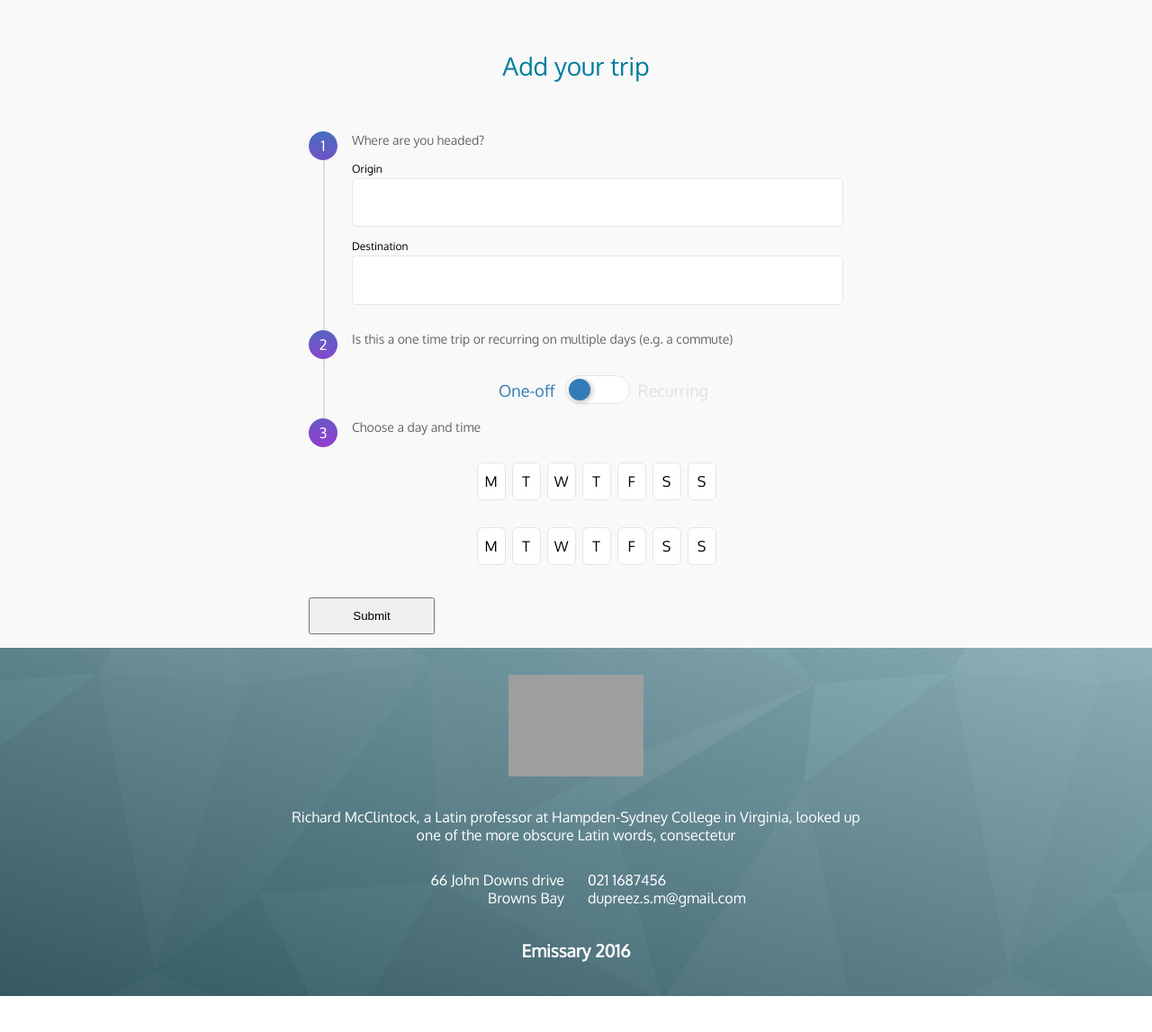
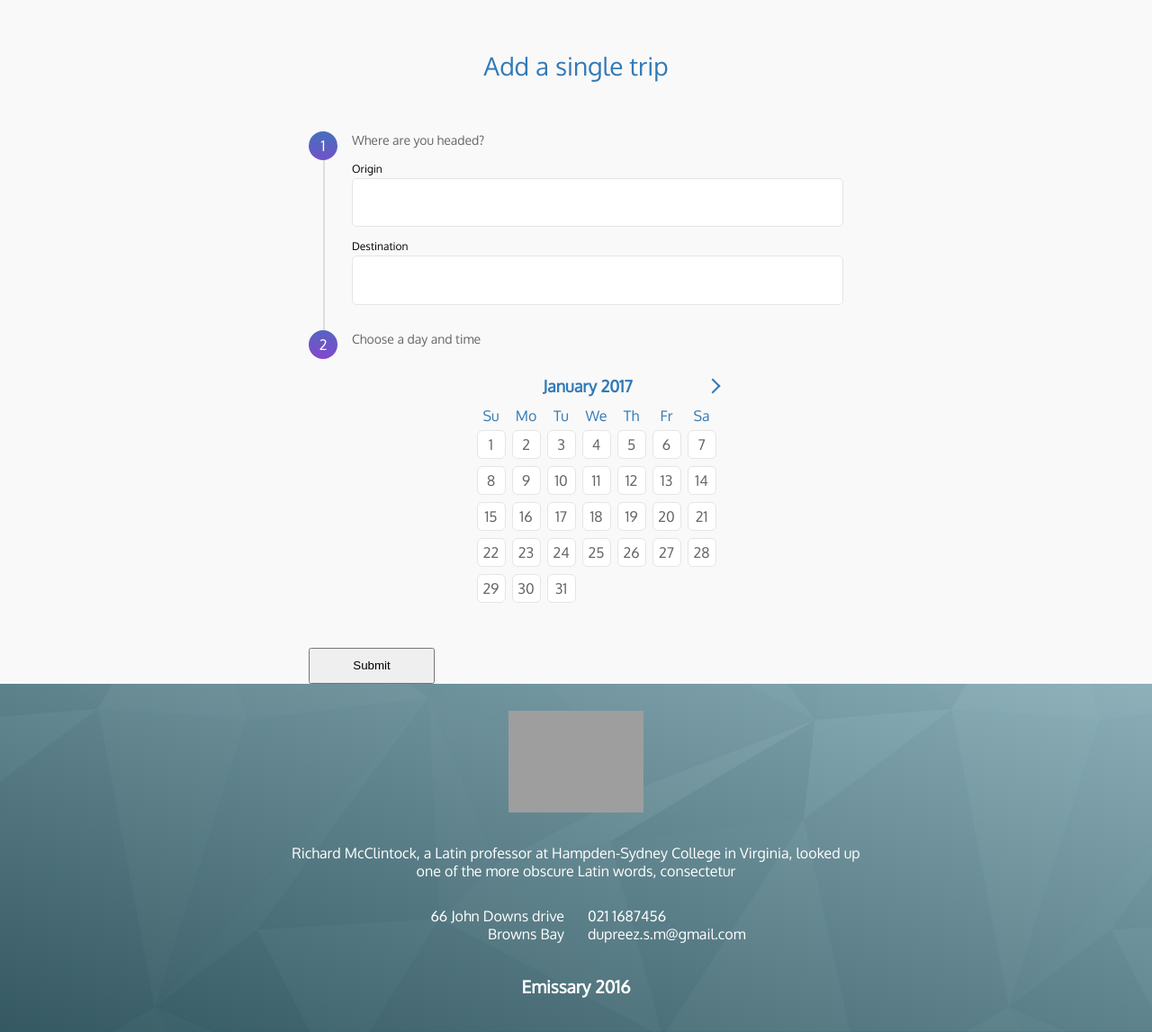
Before and after one commit to SDupZ/emissary, a Django app: page /create-trip/ in a window 1280 px wide. Shown: the part 101-1248 px from the top of the page at 90% size. Before the commit the page ends 1208 px from the top, so only its background shows below. Run offline with Django 3.2, Linux system fonts and the light colour scheme; grey boxes are pictures that could not be loaded.

Commit message:
Added simple calendar view

```diff
--- a/static/css/main.css
+++ b/static/css/main.css
@@ -2461,6 +2461,34 @@ body {
 
 .container--thin {
   max-width: 594px; }
+
+.left-arrow, .right-arrow {
+  border-bottom: 2px solid #337ab7;
+  border-left: 2px solid #337ab7;
+  height: 10px;
+  width: 10px;
+  display: inline-block; }
+  .left-arrow:before, .right-arrow:before {
+    content: " ";
+    position: absolute;
+    z-index: -1;
+    top: -10px;
+    left: -14px;
+    right: 0px;
+    bottom: 0px;
+    width: 30px;
+    border: 2px solid #337ab7;
+    border-radius: 20px;
+    height: 30px;
+    opacity: 0; }
+  .left-arrow:hover:before, .right-arrow:hover:before {
+    opacity: 1; }
+
+.left-arrow {
+  transform: rotate(45deg); }
+
+.right-arrow {
+  transform: rotate(-135deg); }
 
 .list--ordered {
   list-style-type: none;
@@ -2525,7 +2553,7 @@ h1 {
   font-size: 28px;
   font-weight: 400;
   line-height: 36px;
-  color: #017C9D;
+  color: #337ab7;
   margin: 55px auto; }
 
 .heading__content {
@@ -3023,6 +3051,61 @@ input:checked + .toggle {
   background: #337ab7;
   color: white; }
 
+.calendar__wrapper {
+  width: 309px;
+  margin: 30px auto; }
+
+.calendar__heading-row {
+  margin: 10px 20px 0px 10px;
+  text-align: center;
+  color: #337ab7;
+  font-weight: bold;
+  font-size: 18px;
+  display: flex;
+  justify-content: space-between;
+  align-items: center; }
+
+.calendar__weekday-heading-row {
+  margin: 0px 20px;
+  display: inline-block; }
+
+.calendar__weekday-heading {
+  display: inline-block;
+  color: #337ab7;
+  height: 32px;
+  width: 32px;
+  margin-right: 3px;
+  line-height: 40px;
+  text-align: center; }
+
+.calendar__day-row {
+  margin: 4px 20px;
+  display: inline-block; }
+
+.calendar__day-row .weekday {
+  display: none !important; }
+
+.calendar__day-row .weekday + label {
+  display: inline-block;
+  border-radius: 6px;
+  background: white;
+  color: #666666;
+  height: 30px;
+  width: 30px;
+  margin-right: 3px;
+  line-height: 30px;
+  text-align: center;
+  cursor: pointer;
+  border: 1px solid #e5e5e5; }
+
+.calendar__day-row .weekday:checked + label {
+  background: #337ab7;
+  color: white; }
+
+.placeholder {
+  opacity: 0;
+  cursor: default; }
+
 .hide {
   opacity: 0; }
 
--- /dev/null
+++ b/static/js/src/handleCalendar.js
@@ -0,0 +1,48 @@
+function daysInMonth(month,year) {
+    return new Date(year, month + 1, 0).getDate();
+}
+
+var totalMonths = 10;
+
+var months = [ "January", "February", "March", "April", "May", "June",
+    "July", "August", "September", "October", "November", "December" ];
+
+var now = new Date();
+var currentYear = now.getFullYear();
+var currentMonth = now.getMonth();
+
+var timeData = [];
+for (var i = 0; i < totalMonths; i++){
+  var date;
+  if (currentMonth == 11) {
+    date = new Date(currentYear + i, 0, 1, 0, 0, 0, 0);
+  } else {
+    date = new Date(currentYear, now.getMonth() + i, 1, 0, 0, 0, 0);
+  }
+
+  var offset = date.getDay();
+  var days =  [];
+
+  for (var j = 0; j < offset; j++){
+    days.push({ id: 'id_offset' + j, dayOfMonth: "na", placeholder: true});
+  }
+  for (var k = 1; k <= daysInMonth(date.getMonth(), date.getFullYear()); k++) {
+    days.push({ id: 'id_' + date.getFullYear() + '_' + date.getMonth() + '_' + k, dayOfMonth: k, placeholder: false});
+  }
+
+  timeData.push({
+    year: date.getFullYear(),
+    month: months[date.getMonth()],
+    days: days,
+  });
+}
+
+var app = new Vue({
+  el: '#app',
+  data: {
+    daysPerRow: 7,
+    timeData: timeData,
+    currentMonth: 0,
+    totalMonths: totalMonths
+  }
+});
--- /dev/null
+++ b/static/sass/components/_arrows.scss
@@ -0,0 +1,35 @@
+%base-arrow {
+    border-bottom: 2px solid $primaryAccent;
+    border-left: 2px solid $primaryAccent;
+    height: 10px;
+    width: 10px;
+    display: inline-block;
+
+    &:before {
+        content: " ";
+        position: absolute;
+        z-index: -1;
+        top: -10px;
+        left: -14px;
+        right: 0px;
+        bottom: 0px;
+        width: 30px;
+        border: 2px solid $primaryAccent;
+        border-radius: 20px;
+        height: 30px;
+        opacity: 0;
+    }
+    &:hover:before {
+        opacity: 1;
+    }
+}
+
+.left-arrow {
+    @extend %base-arrow;
+    transform: rotate(45deg);
+}
+
+.right-arrow {
+    @extend %base-arrow;
+    transform: rotate(-135deg);
+}
--- /dev/null
+++ b/static/sass/components/_forms-calendar.scss
@@ -0,0 +1,63 @@
+.calendar__wrapper {
+    width: 309px;
+    margin: 30px auto;
+}
+
+.calendar__heading-row {
+    margin: 10px 20px 0px 10px;
+    text-align: center;
+    color: $primaryAccent;
+    font-weight: bold;
+    font-size: 18px;
+    display: flex;
+    justify-content: space-between;
+    align-items: center;
+}
+
+.calendar__weekday-heading-row {
+    margin: 0px 20px;
+    display: inline-block;
+}
+
+.calendar__weekday-heading {
+    display: inline-block;
+    color: $primaryAccent;
+    height: 32px;
+    width: 32px;
+    margin-right: 3px;
+    line-height: 40px;
+    text-align: center;
+}
+
+.calendar__day-row {
+    margin: 4px 20px;
+    display: inline-block;
+}
+
+.calendar__day-row  .weekday {
+    display: none!important;
+}
+
+.calendar__day-row  .weekday + label {
+  display: inline-block;
+  border-radius: 6px;
+  background: white;
+  color: $grey;
+  height: 30px;
+  width: 30px;
+  margin-right: 3px;
+  line-height: 30px;
+  text-align: center;
+  cursor: pointer;
+  border: 1px solid #e5e5e5;
+}
+
+.calendar__day-row  .weekday:checked + label {
+  background: $primaryAccent;
+  color: white;
+}
+
+.placeholder {
+    opacity: 0;
+    cursor: default;
+}
--- a/static/sass/components/_headings.scss
+++ b/static/sass/components/_headings.scss
@@ -7,7 +7,7 @@ h1 {
     font-size: 28px;
     font-weight: 400;
     line-height: 36px;
-    color: #017C9D;
+    color: $primaryAccent;
     margin: 55px auto;
 }
 
--- a/static/sass/main.scss
+++ b/static/sass/main.scss
@@ -11,6 +11,7 @@
 @import 'base/layout';
 
 // Components
+@import 'components/arrows';
 @import 'components/lists';
 @import 'components/headings';
 @import 'components/links';
@@ -27,6 +28,8 @@
 @import 'components/forms';
 @import 'components/forms-toggle';
 @import 'components/forms-day-picker';
+@import 'components/forms-calendar';
+
 
 //Helpers
 @import 'helpers/helpers';
--- a/templates/base.html
+++ b/templates/base.html
@@ -30,8 +30,14 @@
 
 
         <!-- Javascripts -->
+
+        <!-- Vendor -->
         <script type="text/javascript" src="/static/js/vendors/jquery-3.1.1.min.js"></script>
+        <script type="text/javascript" src="https://unpkg.com/vue/dist/vue.js"></script>
 
+        <!-- Source -->
         <script type="text/javascript" src="/static/js/src/handleMenu.js"></script>
+
+        {% block scripts %}{% endblock %}
     </body>
 </html>
--- a/templates/create-trip.html
+++ b/templates/create-trip.html
@@ -8,7 +8,7 @@
     <div class="page">
         <div class="container container--thin">
             <div class="heading__page">
-                Add your trip
+                Add a single trip
             </div>
 
             <form role="form" action="" method="post">
@@ -19,6 +19,8 @@
                         <p><label for="id_origin">Origin</label><input id="id_origin" maxlength="100" name="origin" type="text"></p>
                         <p><label for="id_destination">Destination</label><input id="id_destination" maxlength="100" name="destination" type="text"></p>
                     </li>
+
+                    {% comment %}
                     <li class="list__item">
                         <div class="heading__content">Is this a one time trip or recurring on multiple days (e.g. a commute)</div>
                         <div class="trip-frequency-wrapper">
@@ -31,46 +33,49 @@
                             </div>
                         </div>
                     </li>
-
+                    {% endcomment %}
+                    {% verbatim %}
                     <li class="list__item">
                         <div class="heading__content">Choose a day and time</div>
 
-                        <div class="weekDays-selector">
-                            <div class="trip-frequency-wrapper">
-                                <input type="checkbox" id="weekday-mon" class="weekday" />
-                                <label for="weekday-mon">M</label>
-                                <input type="checkbox" id="weekday-tue" class="weekday" />
-                                <label for="weekday-tue">T</label>
-                                <input type="checkbox" id="weekday-wed" class="weekday" />
-                                <label for="weekday-wed">W</label>
-                                <input type="checkbox" id="weekday-thu" class="weekday" />
-                                <label for="weekday-thu">T</label>
-                                <input type="checkbox" id="weekday-fri" class="weekday" />
-                                <label for="weekday-fri">F</label>
-                                <input type="checkbox" id="weekday-sat" class="weekday" />
-                                <label for="weekday-sat">S</label>
-                                <input type="checkbox" id="weekday-sun" class="weekday" />
-                                <label for="weekday-sun">S</label>
-                            </div>
+                        <div id="app">
 
-                            <div class="trip-frequency-wrapper">
-                                <input type="radio" name="day_picker" id="weekday-mon-radio" class="weekday" />
-                                <label for="weekday-mon-radio">M</label>
-                                <input type="radio" name="day_picker" id="weekday-tue-radio" class="weekday" />
-                                <label for="weekday-tue-radio">T</label>
-                                <input type="radio" name="day_picker" id="weekday-wed-radio" class="weekday" />
-                                <label for="weekday-wed-radio">W</label>
-                                <input type="radio" name="day_picker" id="weekday-thu-radio" class="weekday" />
-                                <label for="weekday-thu-radio">T</label>
-                                <input type="radio" name="day_picker" id="weekday-fri-radio" class="weekday" />
-                                <label for="weekday-fri-radio">F</label>
-                                <input type="radio" name="day_picker" id="weekday-sat-radio" class="weekday" />
-                                <label for="weekday-sat-radio">S</label>
-                                <input type="radio" name="day_picker" id="weekday-sun-radio" class="weekday" />
-                                <label for="weekday-sun-radio">S</label>
+                            <div class="calendar__wrapper">
+
+                                <div class="calendar__heading-row">
+                                    <div v-if="currentMonth == 0"></div>
+                                    <div class="left-arrow" v-on:click.prevent="currentMonth -= 1" v-if="currentMonth > 0" ></div>
+                                    {{ timeData[currentMonth].month }} {{ timeData[currentMonth].year }}
+                                    <div class="right-arrow" v-on:click.prevent="currentMonth += 1" v-if="currentMonth < totalMonths - 1"></div>
+                                    <div v-if="currentMonth == totalMonths - 1"></div>
+                                </div>
+
+                                <div class="calendar__weekday-heading-row">
+                                    <div class="calendar__weekday-heading">Su</div>
+                                    <div class="calendar__weekday-heading">Mo</div>
+                                    <div class="calendar__weekday-heading">Tu</div>
+                                    <div class="calendar__weekday-heading">We</div>
+                                    <div class="calendar__weekday-heading">Th</div>
+                                    <div class="calendar__weekday-heading">Fr</div>
+                                    <div class="calendar__weekday-heading">Sa</div>
+                                </div>
+
+                                <div v-for="i in Math.ceil(timeData[currentMonth].days.length / daysPerRow )" class="calendar__day-row">
+                                    <template v-for="day in timeData[currentMonth].days.slice( (i-1) * daysPerRow, (i-1) * daysPerRow + daysPerRow)">
+                                        <template v-if="day.placeholder">
+                                            <input type="radio" name="day_picker" v-bind:id="day.id" class="weekday"/>
+                                            <label v-bind:for="day.id" class="placeholder">{{ day.dayOfMonth }}</label>
+                                        </template>
+                                        <template v-if="!day.placeholder">
+                                            <input type="radio" name="day_picker" v-bind:id="day.id" class="weekday"/>
+                                            <label v-bind:for="day.id">{{ day.dayOfMonth }}</label>
+                                        </template>
+                                    </template>
+                                </div>
                             </div>
                         </div>
                     </li>
+                    {% endverbatim %}
 
                 </ol>
 
@@ -79,3 +84,9 @@
         </div>
     </div>
 {% endblock main-content %}
+
+
+{% block scripts %}
+    <!-- Source -->
+    <script type="text/javascript" src="/static/js/src/handleCalendar.js"></script>
+{% endblock scripts %}
```
